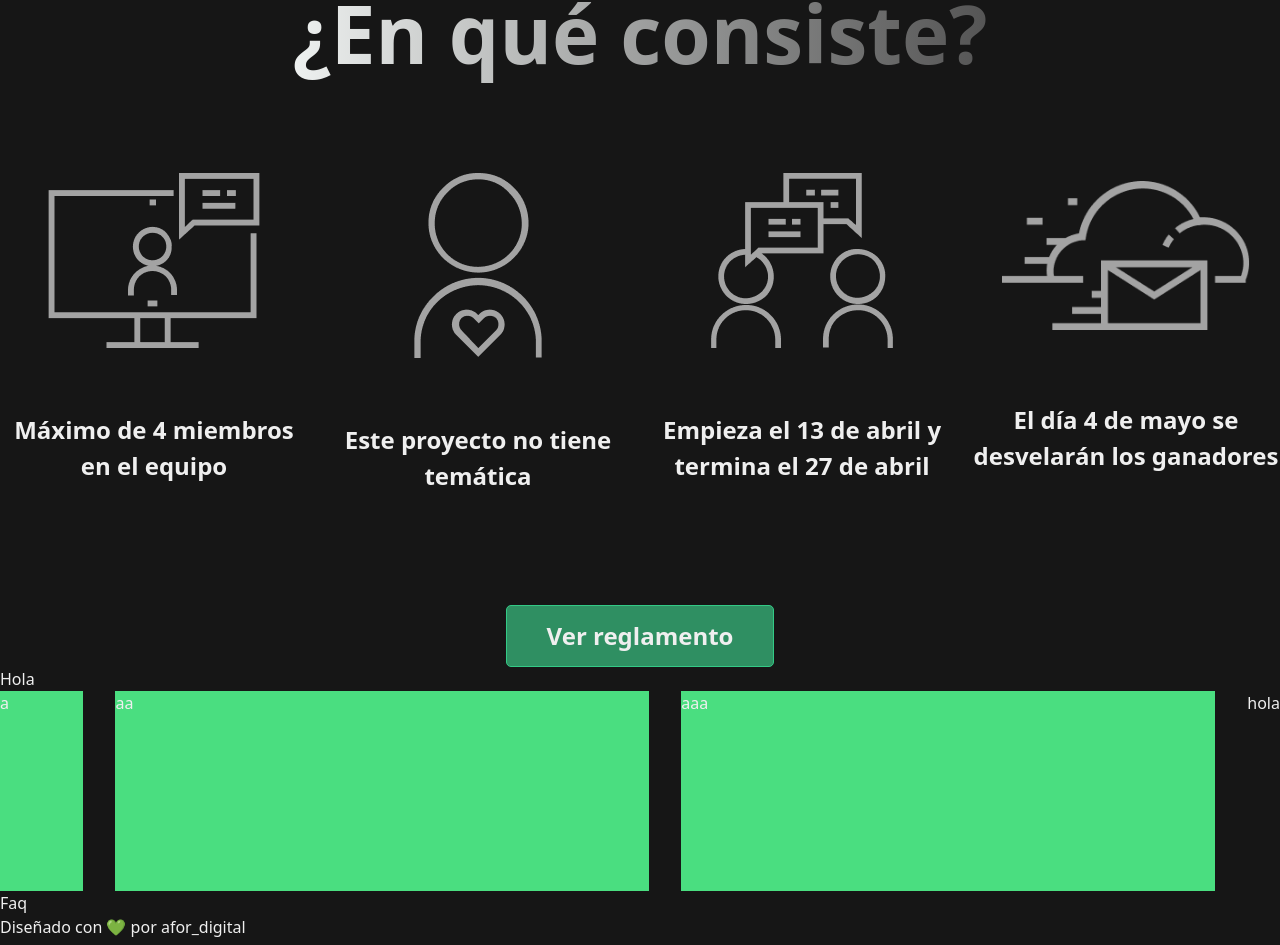
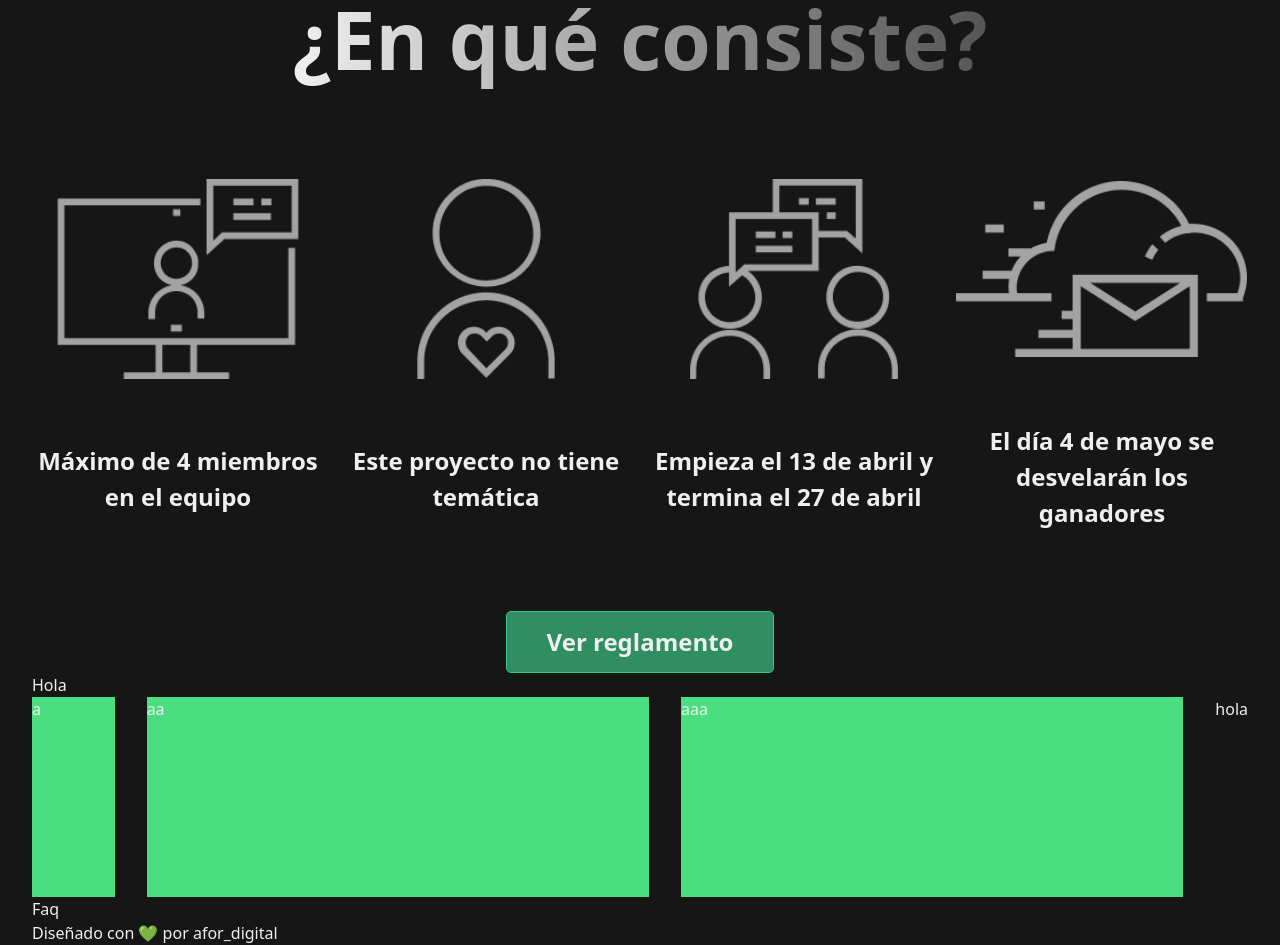
Before and after one commit to afordigital/hackaton-del-dev, a React (Vite) app: page / in a window 1280 px wide. Shown: the part 945-1890 px from the top of the page. Built offline with nearby package versions, Linux system fonts and the light colour scheme.

Commit message:
add ButtonLink instead of navigate and fix Rule height

```diff
--- a/src/App.tsx
+++ b/src/App.tsx
@@ -9,7 +9,7 @@ import { Regulation } from './components/Regulation'
 function App() {
   return (
     <main className=" h-screen flex bg-cBackogrund text-cWhite">
-      <section className="max-w-7xl mx-auto w-full">
+      <section className="max-w-7xl mx-auto w-full px-8">
         <Nav />
         <Routes>
           <Route path={ROUTE.home} element={<Home />} />
--- a/src/components/Header.tsx
+++ b/src/components/Header.tsx
@@ -1,21 +1,21 @@
-import { useNavigate } from 'react-router-dom'
-import { Button } from './common/Button'
 import Spline from '@splinetool/react-spline'
-import { ROUTE } from '../routes'
+import { ButtonLink } from './common/ButtonLink'
 
 export const Header = () => {
-
-  const navigate = useNavigate()
-
   return (
     <header id="header" className="grid grid-cols-2 mb-32 mt-20">
       <section>
         <h1 className="w-full text-[96px] title-gradient font-bold leading-28">
-          La Hackathon<br /> Del Dev
+          La Hackathon
+          <br /> Del Dev
         </h1>
-        <h2 className="mt-10 text-[#AEB2B9] font-semibold text-[36px]">Una hackathon para cualquier dev</h2>
-        <p className='text-[#AEB2B9] font-medium text-[24px] mb-[24px]'>Próxima edición 13 de abril del 2024</p>
-        <Button onClick={()=>{navigate(ROUTE.register)}}>Registrarme</Button>
+        <h2 className="mt-10 text-[#AEB2B9] font-semibold text-[36px]">
+          Una hackathon para cualquier dev
+        </h2>
+        <p className="text-[#AEB2B9] font-medium text-[24px] mb-[24px]">
+          Próxima edición 13 de abril del 2024
+        </p>
+        <ButtonLink to="register">Registrarme</ButtonLink>
       </section>
       <div className="h-[600px]">
         <Spline scene="https://prod.spline.design/M1HgjURyO4sZWucZ/scene.splinecode" />
--- a/src/components/Register/components/Participants.tsx
+++ b/src/components/Register/components/Participants.tsx
@@ -1,5 +1,5 @@
 import { FC } from 'react'
-import { RegisterForm } from '../../zod.schema'
+import { RegisterForm } from '../zod.schema'
 import { Input } from './Input'
 import {
   Control,
--- a/src/components/Register/components/ProjectForm.tsx
+++ b/src/components/Register/components/ProjectForm.tsx
@@ -1,7 +1,7 @@
 import { FC } from 'react'
 import { Input } from './Input'
 import { FieldErrors, UseFormRegister } from 'react-hook-form'
-import { RegisterForm } from '../../zod.schema'
+import { RegisterForm } from '../zod.schema'
 
 type Props = {
   register: UseFormRegister<RegisterForm>
--- a/src/components/Register/components/TermsAndConditions.tsx
+++ b/src/components/Register/components/TermsAndConditions.tsx
@@ -1,6 +1,6 @@
 import { FC } from 'react'
 import { FieldErrors, UseFormRegister } from 'react-hook-form'
-import { RegisterForm } from '../../zod.schema'
+import { RegisterForm } from '../zod.schema'
 
 type Props = {
   register: UseFormRegister<RegisterForm>
--- a/src/components/Register/index.tsx
+++ b/src/components/Register/index.tsx
@@ -2,7 +2,7 @@ import { zodResolver } from '@hookform/resolvers/zod'
 import { useForm } from 'react-hook-form'
 import { toast } from 'sonner'
 
-import { RegisterForm, RegisterFormSchema } from '../zod.schema'
+import { RegisterForm, RegisterFormSchema } from './zod.schema'
 import { Participants } from './components/Participants'
 import { TermsAndConditions } from './components/TermsAndConditions'
 import { ProjectForm } from './components/ProjectForm'
@@ -41,7 +41,7 @@ export const Register = () => {
   }
 
   return (
-    <section className="flex flex-col w-full pb-10 px-8 md:mt-6 xl:mt-10 xl:px-2">
+    <section className="flex flex-col w-full pb-10 md:mt-6 xl:mt-10 xl:px-2">
       <h1 className="w-fill text-center py-8 font-bold title-gradient text-5xl md:text-6xl xl:text-7xl">
         Regístrate
       </h1>
--- a/src/components/Rules.tsx
+++ b/src/components/Rules.tsx
@@ -1,20 +1,37 @@
-import { useNavigate } from 'react-router-dom'
-
-import { Button } from "./common/Button"
-import { Rule } from "./common/Rule"
-import { Title } from "./common/Title"
-import { ROUTE } from '../routes'
+import { Rule } from './common/Rule'
+import { Title } from './common/Title'
+import { ButtonLink } from './common/ButtonLink'
 
 export const Rules = () => {
-  const navigate= useNavigate()
-  return <article id="rules" className="flex flex-col gap-y-[80px] items-center w-full">
-    <Title>¿En qué consiste?</Title>
-    <section className="layout-responsive w-full">
-      <Rule id={1} alt='person with computer logo' description="Máximo de 4 miembros en el equipo" />
-      <Rule id={2} alt='person with heart logo' description="Este proyecto no tiene temática" />
-      <Rule id={3} alt='persons talking logo' description="Empieza el 13 de abril y termina el 27 de abril" />
-      <Rule id={4} alt='sending message logo' description="El día 4 de mayo se desvelarán los ganadores" />
-    </section>
-      <Button onClick={()=>{navigate(ROUTE.regulation)}}>Ver reglamento</Button>
-  </article>
+  return (
+    <article
+      id="rules"
+      className="flex flex-col gap-y-[80px] items-center w-full"
+    >
+      <Title>¿En qué consiste?</Title>
+      <section className="layout-responsive w-full">
+        <Rule
+          id={1}
+          alt="person with computer logo"
+          description="Máximo de 4 miembros en el equipo"
+        />
+        <Rule
+          id={2}
+          alt="person with heart logo"
+          description="Este proyecto no tiene temática"
+        />
+        <Rule
+          id={3}
+          alt="persons talking logo"
+          description="Empieza el 13 de abril y termina el 27 de abril"
+        />
+        <Rule
+          id={4}
+          alt="sending message logo"
+          description="El día 4 de mayo se desvelarán los ganadores"
+        />
+      </section>
+      <ButtonLink to="regulation">Ver reglamento</ButtonLink>
+    </article>
+  )
 }
--- /dev/null
+++ b/src/components/common/ButtonLink.tsx
@@ -0,0 +1,19 @@
+import { FC } from 'react'
+import { Link } from 'react-router-dom'
+import { ROUTE } from '../../routes'
+
+type Props = {
+  to: keyof typeof ROUTE
+  children: React.ReactNode
+}
+
+export const ButtonLink: FC<Props> = ({ to, children }) => {
+  return (
+    <Link
+      to={to}
+      className="w-fit px-[40px] py-[12px] flex items-center justify-center bg-cGreenButton border border-cGreenStroke rounded-[5px] hover:bg-[#3DA373]"
+    >
+      <p className="text-cWhite font-semibold text-[24px]">{children}</p>
+    </Link>
+  )
+}
--- a/src/components/common/Rule.tsx
+++ b/src/components/common/Rule.tsx
@@ -1,15 +1,18 @@
-
 type RuleProps = {
-    id: number;
-    alt: string;
-    description: string;
+  id: number
+  alt: string
+  description: string
 }
 
-export const Rule = ({id, alt, description}: RuleProps) => {
+export const Rule = ({ id, alt, description }: RuleProps) => {
   return (
     <div className="flex flex-col items-center gap-[64px]">
-        <img src={`/images/rules/rule_${id}.png`} alt={alt}className="aspect-[3/2] object-contain" />
-        <p className="text-center font-bold text-[24px]">{description}</p>
+      <img
+        src={`/images/rules/rule_${id}.png`}
+        alt={alt}
+        className="object-contain h-[200px] w-[300px]"
+      />
+      <p className="text-center font-bold text-[24px]">{description}</p>
     </div>
   )
 }
```
Also changed, not shown: src/components/Register/zod.schema.ts (renamed from src/components/zod.schema.ts).
